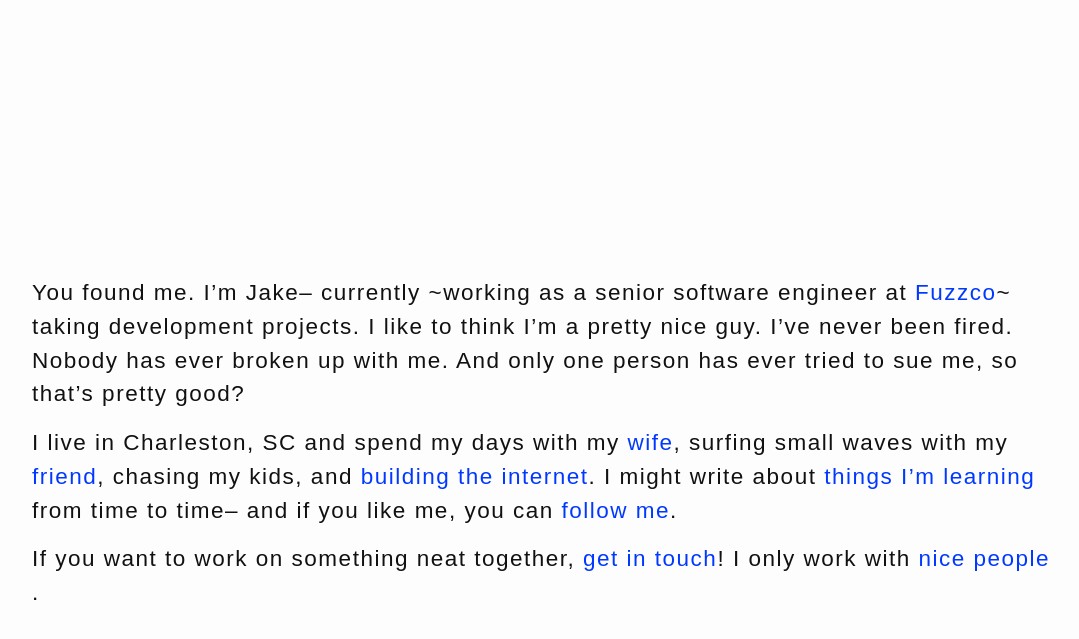
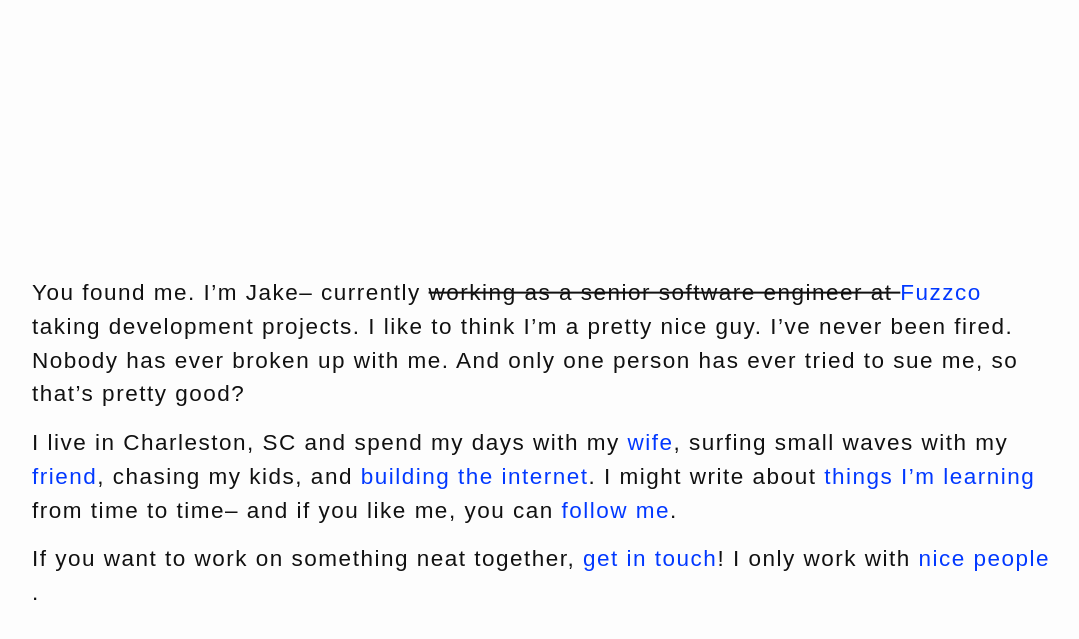
Before and after one commit to jakeleboeuf/jakeleboeuf.github.io, a Jekyll site: the page built from index.md, in a window 1280 px wide. Shown: the top 639 px of the page, without its empty margins (96-1175 px from the left). Built offline with Jekyll 4.4.1, drawn with Linux system fonts in a browser that asks for light colours; some web fonts are replaced.

```diff
--- a/index.md
+++ b/index.md
@@ -7,7 +7,7 @@ permalink: /
 <div class='home bio align-center' markdown='1'>
   <div class='align-center-item' markdown='1'>
 
-You found me. I’m Jake– currently ~working as a senior software engineer at [Fuzzco](http://fuzzco.com)~ taking development projects. I like to think I'm a pretty nice guy. I've never been fired. Nobody has ever broken up with me. And only one person has ever tried to sue me, so that's pretty good?
+You found me. I’m Jake– currently ~~working as a senior software engineer at [Fuzzco](http://fuzzco.com)~~ taking development projects. I like to think I'm a pretty nice guy. I've never been fired. Nobody has ever broken up with me. And only one person has ever tried to sue me, so that's pretty good?
 
 I live in Charleston, SC and spend my days with my [wife](http://culturedstyle.com), surfing small waves with my [friend](http://davidstanfieldis.me), chasing my kids, and [building the internet](http://github.com/jakeleboeuf). I might write about [things I'm learning]({{ "/blog" | prepend: site.url }}) from time to time– and if you like me, you can [follow me](http://twitter.com/jakeleboeuf).
 
```
